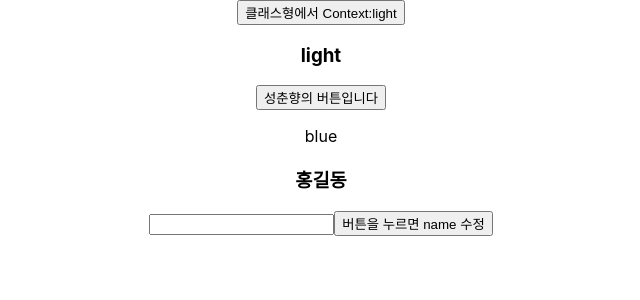
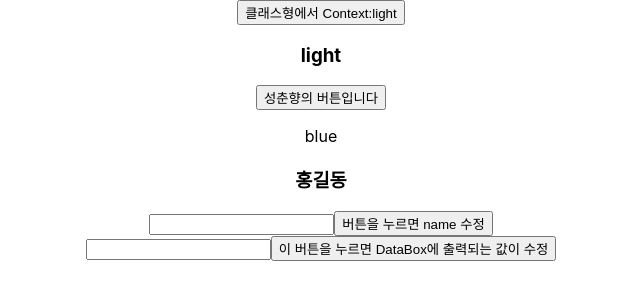
Before and after one commit to hj-Seong/2023-react, a React (Create React App) app in the folder context-text/: page / in a window 1280 px wide. Shown: the top 300 px of the page, without its empty margins (319-959 px from the left). Built offline with nearby package versions, Linux system fonts and the light colour scheme.

Commit message:
0414 Context-실습3확인

```diff
--- a/context-text/src/App.js
+++ b/context-text/src/App.js
@@ -7,6 +7,7 @@ import ObjectContext from './context/ObjectContext';
 import { DataProvider } from './context/DataContext';
 import ContextBox from './components/ContextBox';
 import DataBox from './components/DataBox';
+import DataPrint from './components/DataPrint';
 
 // ObjectContext.Provider의 value값을
 // 따로 변수에 저장해서 사용
@@ -36,6 +37,7 @@ function App() {
       <DataProvider>
         <DataBox/>
         {/** <DataPrint /> 를 작성하여 화면에 출력 */}
+        <DataPrint />
       </DataProvider>
 
 
--- a/context-text/src/components/DataPrint.jsx
+++ b/context-text/src/components/DataPrint.jsx
@@ -1,12 +1,23 @@
-import React from 'react'
+import React, { useContext } from 'react'
+
+import DataContext from '../context/DataContext'
+import { useState } from 'react';
 
 // DataPrint 컴포넌트에서
 // DataContext를 받아와서 name을 수정할 수 있게 하기
 export default function DataPrint() {
+  const value = useContext(DataContext);
+  const {action} = value;
+
+  const [input, setInput] = useState("")
   return (
     <div>
-        <input type="text" />
-        <button>
+        <input type="text"
+            onChange={(e)=>{setInput(e.target.value)}}
+        />
+        <button
+            onClick={()=>{action.setName(input)}}
+        >
             이 버튼을 누르면 DataBox에 출력되는 값이 수정
         </button>
     </div>
```
